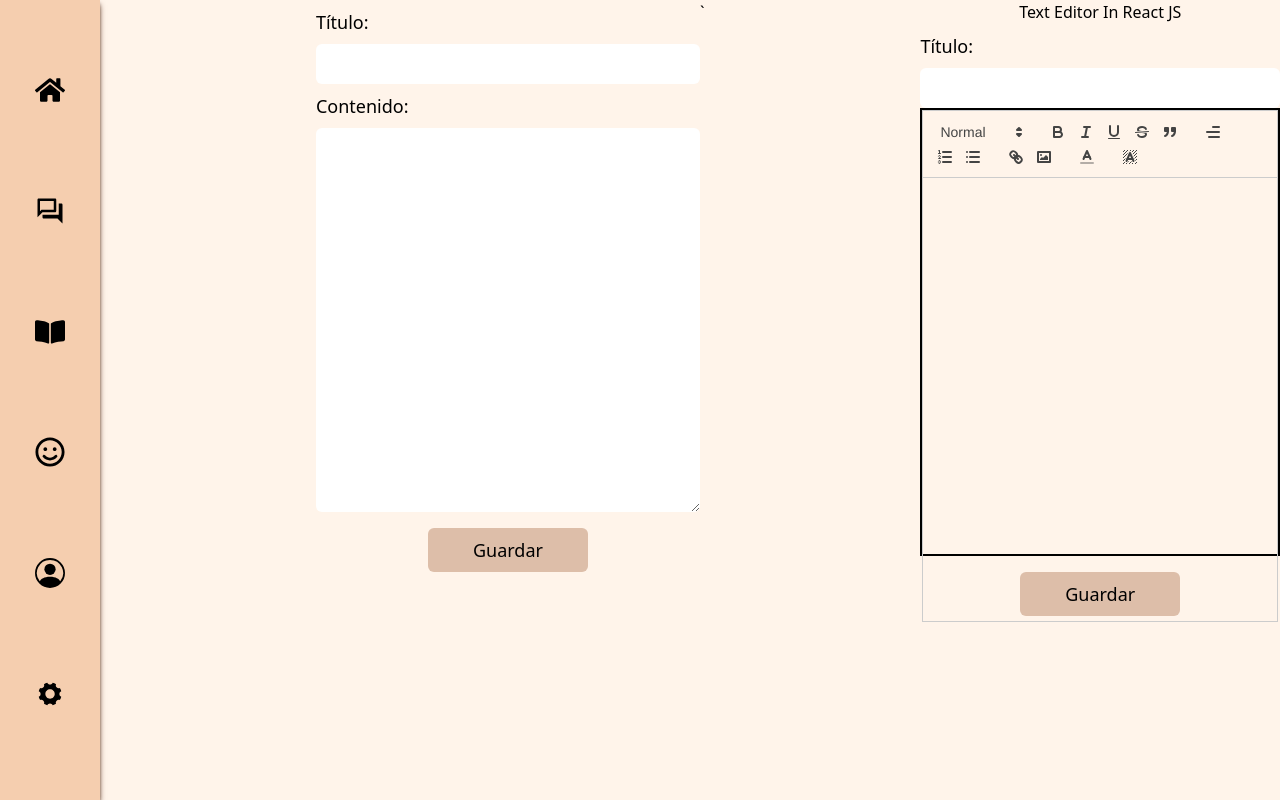
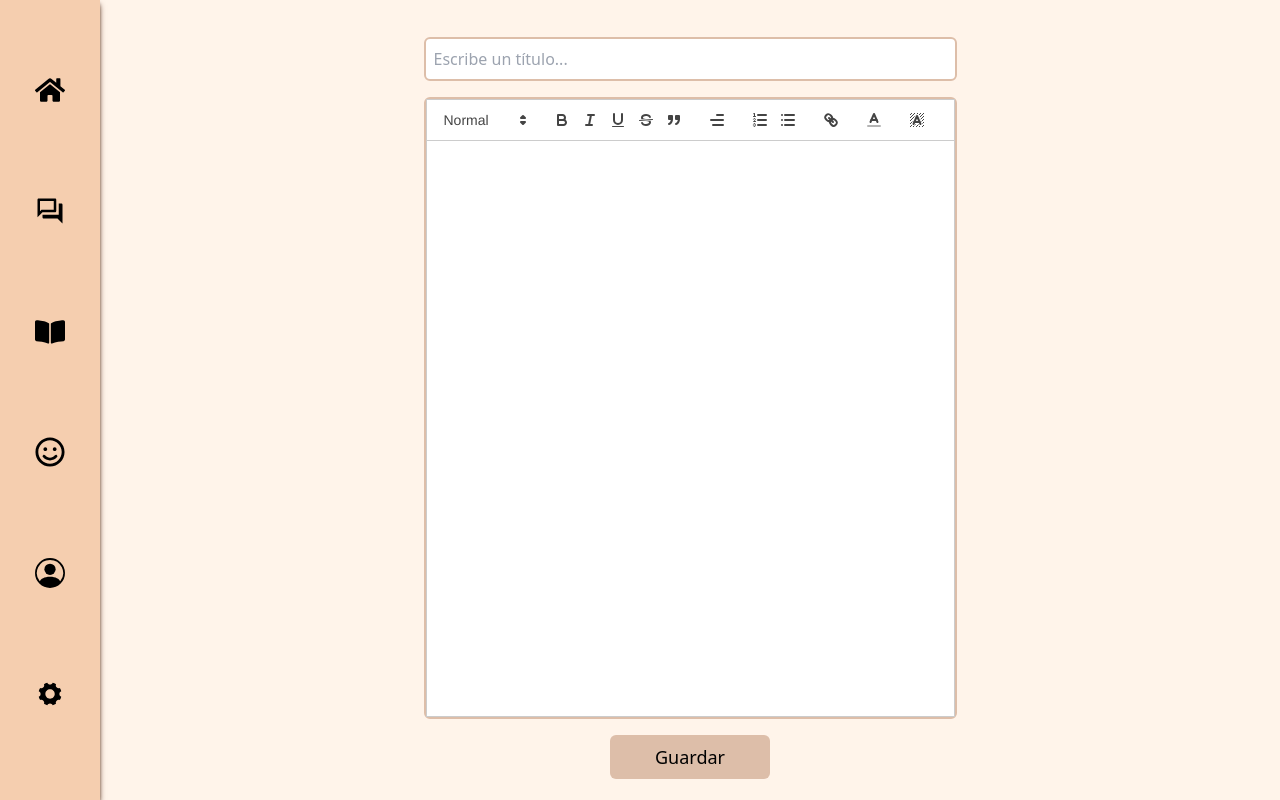
Before and after one commit to RaquelBayas/heyMama_project, a React (Vite) app in the folder frontend/: page /articles/newArticle in a window 1280 px wide. Built offline with nearby package versions, Linux system fonts and the light colour scheme; a web font is replaced by a local one.

Commit message:
Pg. escribir artículos done

```diff
--- a/frontend/package.json
+++ b/frontend/package.json
@@ -18,6 +18,7 @@
     "react": "^18.2.0",
     "react-chartjs-2": "^5.2.0",
     "react-dom": "^18.2.0",
+    "react-quill": "^2.0.0",
     "react-scroll": "^1.9.0",
     "styled-components": "^6.1.1",
     "sweetalert2": "^11.10.1",
--- a/frontend/src/App.tsx
+++ b/frontend/src/App.tsx
@@ -11,12 +11,11 @@ import './App.css';
 import ForumHome from './components/Forum/ForumHome';
 import Forums from './components/Forum/Forums';
 import Depresion from './components/Forum/forumTypes/Depresion';
-import MoodTracker from './components/MoodTracker';
 import MoodPage from './components/MoodPage';
 import Breathing from './components/Breathing';
 import SubForum from './components/Forum/SubForum';
 import UserProvider from './context/UserProvider';
-import ArticlesForm from './components/Articles/ArticleForm';
+import NewArticle from './components/Articles/NewArticle';
 import Home from './components/Home';
 import TextEditor from './components/Articles/TextEditor';
 
@@ -40,7 +39,7 @@ function App() {
         <Route path='/forum/depresion/subforum' element={<SubForum />} />
         <Route path='/moods' element={<MoodPage />}/>
         <Route path='/breathing' element={<Breathing />} />
-        <Route path='/articles/newArticle' element={<ArticlesForm/>} />
+        <Route path='/articles/newArticle' element={<NewArticle/>} />
         <Route path='/home' element={<Home/>} />
         <Route path='/editor' element={<TextEditor/>} />
       </Routes>
--- a/frontend/src/components/Articles/ArticleForm.tsx
+++ /dev/null
@@ -1,96 +0,0 @@
-import React, { useState } from "react";
-import { addArticle } from "../../services/articlesService";
-import { getUserById } from "../../services/userService";
-import { Article } from "../../models/Article";
-import Menu from "../Menu";
-import Swal from 'sweetalert2';
-import TextEditor from "./TextEditor";
-
-function ArticleForm() {
-  const [title, setTitle] = useState("");
-  const [content, setContent] = useState("");
-
-  const handleSubmit = async (e: React.FormEvent) => {
-    e.preventDefault();
-
-    if (title === '' || content === ''){
-      Swal.fire({
-        title: 'Oops...',
-        icon: 'error',
-        text: 'Rellena todos los campos'
-      });
-      return;
-    }
-
-    const userData = await getUserById();
-
-    console.log("userData..", userData);
-    //const name = `${userData.data[0].name} ${userData.data[0].surname}`;
-
-    if (userData.data && userData.data.length > 0) {
-      const article = {
-        title: title,
-        author: userData.data[0].user_id,
-        content: content,
-      };
-      console.log("name.", article);
-
-      await addArticle(article).then((response) => {
-        console.log("addartic.", response);
-        if (response.error) {
-          console.log(response.error);
-          Swal.fire({
-            title: 'Oops...',
-            icon: 'error',
-            text: 'Ha ocurrido un error al guardar el artículo'
-          });
-        } else {
-          setTitle("");
-          setContent("");
-          Swal.fire({
-            title: '¡Artículo añadido!',
-            icon: 'success',
-            confirmButtonText: 'Cerrar'
-          });
-        }
-
-        return response;
-      });
-    }
-  };
-
-  return (
-    <div className='flex flex-row w-screen h-screen overflow-hidden bg-background'>
-      <Menu/>
-      <div className="w-full ml-[100px] mx-auto flex justify-center align-middle">
-        <form onSubmit={handleSubmit} className="flex flex-col w-fit">
-            <label className="mt-2 mb-2 text-lg">Título:</label>
-            <input
-              className="p-2 rounded-md"
-              type="text"
-              value={title}
-              onChange={(e) => setTitle(e.target.value)}
-            />
-            <label className="mt-2 mb-2 text-lg">Contenido:</label>
-            <textarea
-              className="p-4 rounded-md w-96 h-96"
-              value={content}
-              onChange={(e) => setContent(e.target.value)}
-            />
-            <button
-              className="w-40 p-2 m-4 mx-auto text-lg rounded-md bg-secondary"
-              type="submit"
-            >
-              Guardar
-            </button>
-        </form>       `
-      </div>
-      <div>
-        <TextEditor/>
-      </div>
-
-    </div>
-  );
-}
-
-export default ArticleForm;
--- /dev/null
+++ b/frontend/src/components/Articles/NewArticle.tsx
@@ -0,0 +1,19 @@
+import Menu from "../Menu";
+import TextEditor from "./TextEditor";
+
+function NewArticle() {
+  return (
+    <div className="flex flex-row w-screen h-screen overflow-hidden bg-background">
+      <div className="flex-none w-[100px]">
+        <Menu />
+      </div>
+      <div className="flex flex-col w-screen overflow-hidden flex-2">
+        <div className="flex items-center justify-center h-full">
+          <TextEditor />
+        </div>
+      </div>
+    </div>
+  );
+}
+
+export default NewArticle;
--- a/frontend/src/components/Articles/TextEditor.tsx
+++ b/frontend/src/components/Articles/TextEditor.tsx
@@ -2,8 +2,11 @@ import React from "react";
 import ReactQuill from "react-quill";
 import "react-quill/dist/quill.snow.css";
 import "react-quill/dist/quill.bubble.css";
-
+import "./styleArticles.css";
 import { useState } from "react";
+import Swal from "sweetalert2";
+import { addArticle } from "../../services/articlesService";
+import { getUserById } from "../../services/userService";
 
 function TextEditor() {
   const [title, setTitle] = useState("");
@@ -68,7 +71,7 @@ function TextEditor() {
       ["bold", "italic", "underline", "strike", "blockquote"],
       [{ align: ["right", "center", "justify"] }],
       [{ list: "ordered" }, { list: "bullet" }],
-      ["link", "image"],
+      ["link"],
       [{ color: myColors }],
       [{ background: myColors }],
     ],
@@ -85,19 +88,72 @@ function TextEditor() {
     "bullet",
     "link",
     "color",
-    "image",
     "background",
     "align",
   ];
 
+  const handleContentChange = (value) => {
+    setContent(value);
+  };
+
+  const handleSubmit = async (e: React.FormEvent) => {
+    e.preventDefault();
+
+    if (title === '' || content === ''){
+      Swal.fire({
+        title: 'Oops...',
+        icon: 'error',
+        text: 'Rellena todos los campos'
+      });
+      return;
+    }
+
+    const userData = await getUserById();
+
+    console.log("userData..", userData);
+    //const name = `${userData.data[0].name} ${userData.data[0].surname}`;
+
+    if (userData.data && userData.data.length > 0) {
+      const article = {
+        title: title,
+        author: userData.data[0].user_id,
+        content: content,
+      };
+      console.log("name.", article);
+
+
+      await addArticle(article).then((response) => {
+        console.log("addartic.", response);
+        if (response.error) {
+          console.log(response.error);
+          Swal.fire({
+            title: 'Oops...',
+            icon: 'error',
+            text: 'Ha ocurrido un error al guardar el artículo'
+          });
+        } else {
+          setTitle("");
+          setContent("");
+          Swal.fire({
+            title: '¡Artículo añadido!',
+            icon: 'success',
+            confirmButtonText: 'Cerrar'
+          });
+        }
+
+        return response;
+      });
+    }
+  };
+
+
   return (
     <>
-      <h1 style={{ textAlign: "center" }}>Text Editor In React JS</h1>
-      <form className="flex flex-col w-fit">
-        <label className="mt-2 mb-2 text-lg">Título:</label>
+      <form onSubmit={handleSubmit} className="flex flex-col justify-center w-fit h-fit">
         <input
-          className="p-2 rounded-md"
+          className="p-2 my-4 border-2 rounded-md border-secondary"
           type="text"
+          placeholder="Escribe un título..."
           value={title}
           onChange={(e) => setTitle(e.target.value)}
         />
@@ -107,15 +163,16 @@ function TextEditor() {
           modules={modules}
           formats={formats}
           value={content}
-          onChange={(e) => setContent(e.target.value)}
+          onChange={handleContentChange}
           style={{
-            height: "28rem",
-            border: "solid 2px black",
-            boxShadow: "none",
+            border: "2px solid 	rgb(221, 190, 169)",
+            backgroundColor: "white",
+            borderRadius: "6px"
           }}
+          className="customStyles"
         />
         <button
-        className="w-40 p-2 m-4 mx-auto text-lg rounded-md bg-secondary"
+        className="w-40 p-2 mx-auto mt-4 text-lg rounded-md bg-secondary"
         type="submit"
       >
         Guardar
--- /dev/null
+++ b/frontend/src/components/Articles/styleArticles.css
@@ -0,0 +1,23 @@
+.quill.customStyles .ql-container.ql-snow {
+    min-height: 20rem;
+    max-height: 36rem;
+    height: 36rem;
+}
+
+@media (max-width: 768px) {
+    .quill {
+        width: 28rem;
+    }
+    .quill.customStyles .ql-container.ql-snow {
+        height: 28rem;
+    }
+}
+
+@media (max-width: 600px) {
+    .quill {
+        width: 18rem;
+    }
+    .quill.customStyles .ql-container.ql-snow {
+        height: 22rem;
+    }
+}
--- a/frontend/src/components/Menu.tsx
+++ b/frontend/src/components/Menu.tsx
@@ -17,7 +17,7 @@ function Menu() {
         <li className='mb-4'><Link to="/config"><IoIosSettings className="text-3xl icons" /></Link></li>
       </ul>
     </div>
-  )
+  );
 }
 
 export default Menu
```
Also changed, not shown: 1 other file (tests, documents, lock files or other folders).
